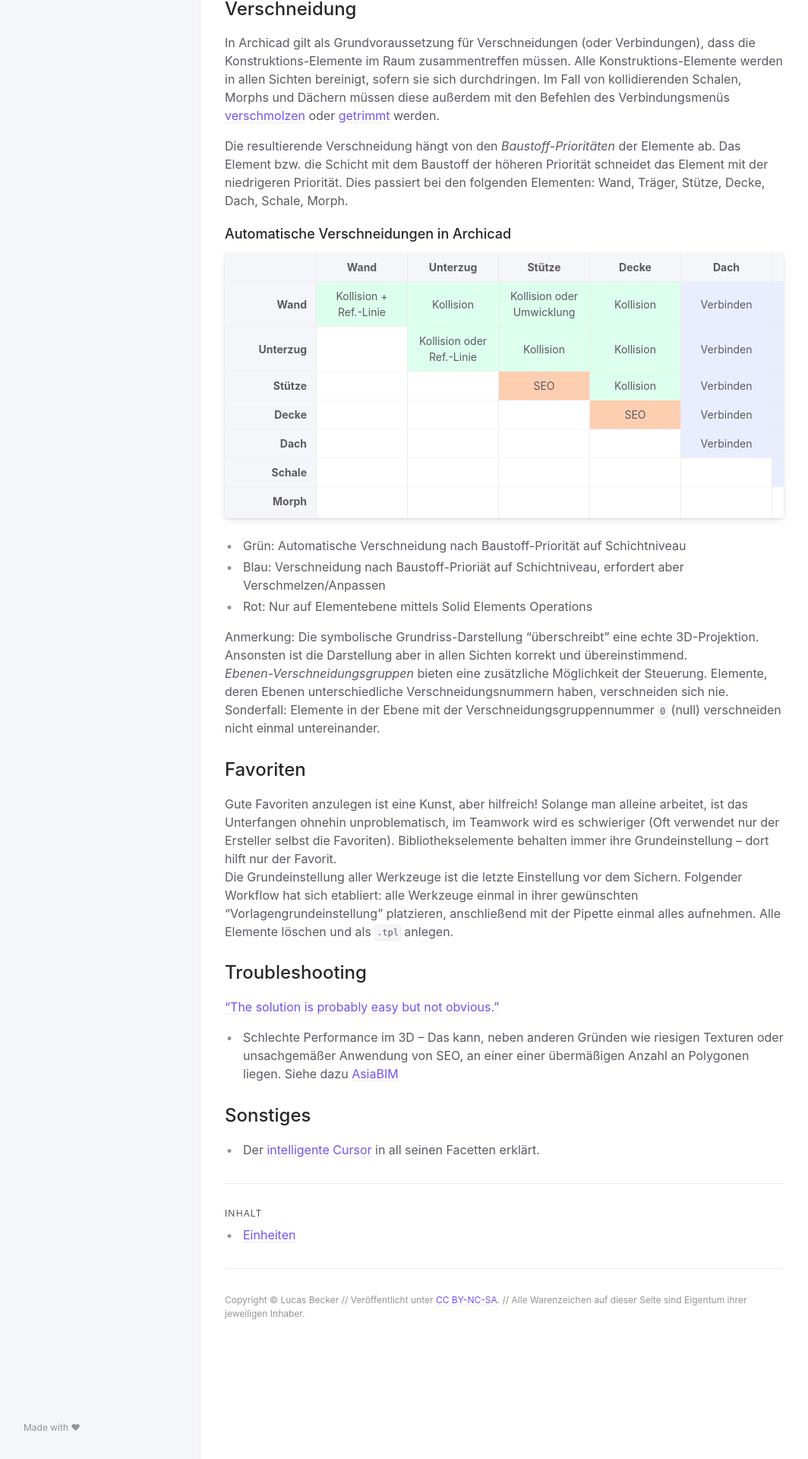
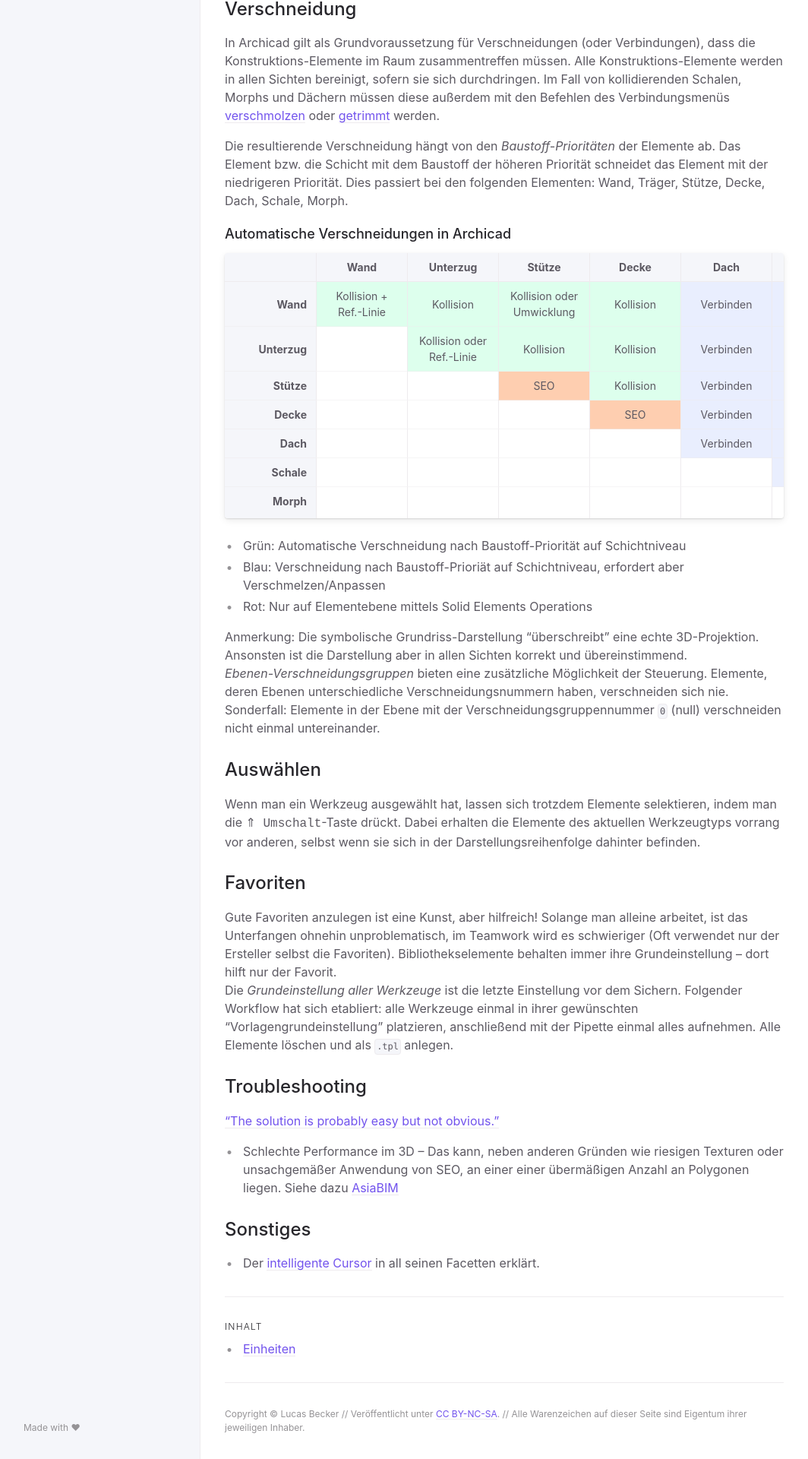
Before and after one commit to runxel/archicad-wiki, a Jekyll site: the page built from _pages/40_Grundlagen/index.md, in a window 1280 px wide. Shown: the part 835-2755 px from the top of the page at 76% size, without its empty margins (108-1172 px from the left). Built offline with Jekyll 4.4.1, drawn with Linux system fonts in a browser that asks for light colours.

Commit message:
neu: Auswahl

```diff
--- a/_pages/40_Grundlagen/index.md
+++ b/_pages/40_Grundlagen/index.md
@@ -133,9 +133,14 @@ Anmerkung: Die symbolische Grundriss-Darstellung "überschreibt" eine echte 3D-P
 _Ebenen-Verschneidungsgruppen_ bieten eine zusätzliche Möglichkeit der Steuerung. Elemente, deren Ebenen unterschiedliche Verschneidungsnummern haben, verschneiden sich nie. Sonderfall: Elemente in der Ebene mit der Verschneidungsgruppennummer `0` (null) verschneiden nicht einmal untereinander.
 
 
+## Auswählen
+Wenn man ein Werkzeug ausgewählt hat, lassen sich trotzdem Elemente selektieren, indem man die <kbd>⇑ Umschalt</kbd>-Taste drückt. Dabei erhalten die Elemente des aktuellen Werkzeugtyps vorrang vor anderen, selbst wenn sie sich in der Darstellungsreihenfolge dahinter befinden.
+
+
 ## Favoriten
 Gute Favoriten anzulegen ist eine Kunst, aber hilfreich! Solange man alleine arbeitet, ist das Unterfangen ohnehin unproblematisch, im Teamwork wird es schwieriger (Oft verwendet nur der Ersteller selbst die Favoriten). Bibliothekselemente behalten immer ihre Grundeinstellung – dort hilft nur der Favorit.
-Die Grundeinstellung aller Werkzeuge ist die letzte Einstellung vor dem Sichern. Folgender Workflow hat sich etabliert: alle Werkzeuge einmal in ihrer gewünschten "Vorlagengrundeinstellung" platzieren, anschließend mit der Pipette einmal alles aufnehmen. Alle Elemente löschen und als `.tpl` anlegen.
+Die _Grundeinstellung aller Werkzeuge_ ist die letzte Einstellung vor dem Sichern. Folgender Workflow hat sich etabliert: alle Werkzeuge einmal in ihrer gewünschten "Vorlagengrundeinstellung" platzieren, anschließend mit der Pipette einmal alles aufnehmen. Alle Elemente löschen und als `.tpl` anlegen.
+
 
 ## Troubleshooting
 
```
